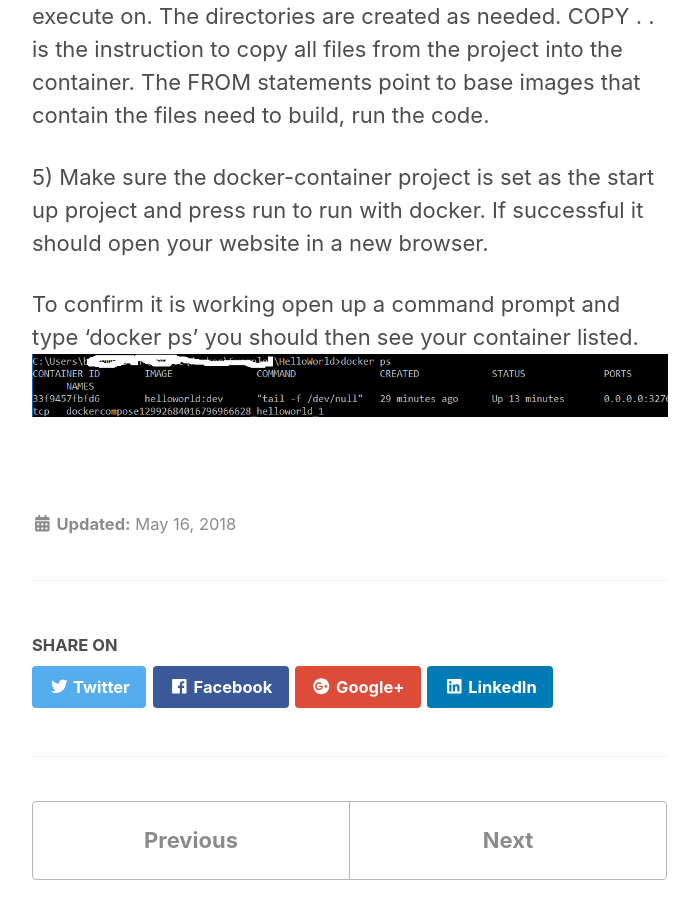
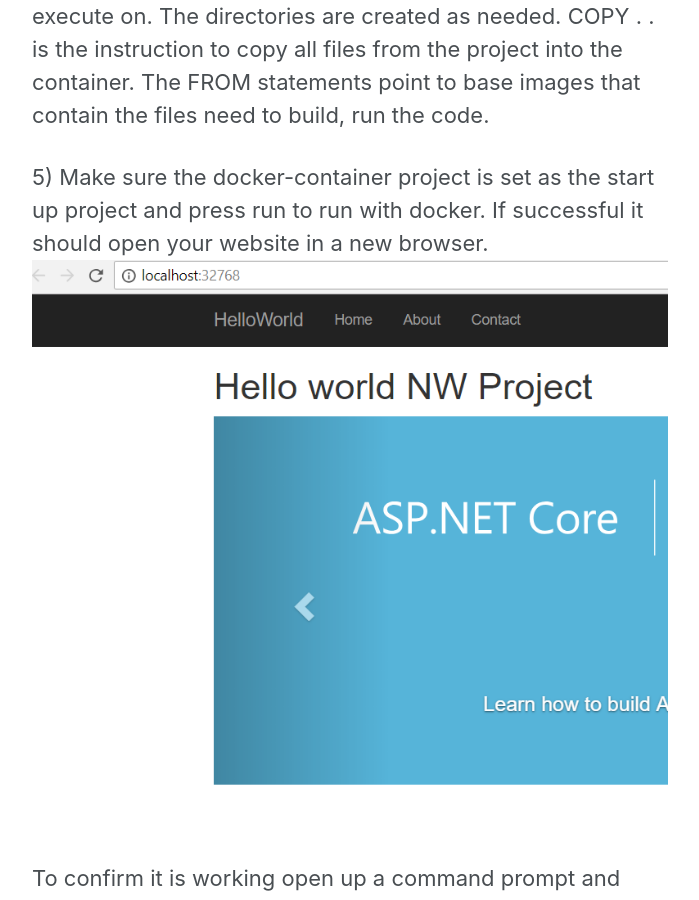
Before and after one commit to BenchProjects/PWS-Blog, a Jekyll site: the page built from _posts/2018-16-05-CreatingHelloWorldDockerApp.md, in a window 1280 px wide and 900 px high, scrolled down 3739 px. Shown: the whole window, without its empty margins (290-989 px from the left). Built offline with Jekyll 4.4.1, drawn with Linux system fonts in a browser that asks for light colours; nearby versions of some CDN libraries.

Commit message:
Adding running site image

```diff
--- a/_posts/2018-16-05-CreatingHelloWorldDockerApp.md
+++ b/_posts/2018-16-05-CreatingHelloWorldDockerApp.md
@@ -33,6 +33,7 @@ Each time the WORKDIR command is used it set the working directory in the contai
 
 
 5) Make sure the docker-container project is set as the start up project and press run to run with docker. If successful it should open your website in a new browser.
+![Step5A]({{ site.baseurl }}/img/HW.RunningSite.png)<br/><br/>
 
 To confirm it is working open up a command prompt and type 'docker ps' you should then see your container listed.
-![Step5]({{ site.baseurl }}/img/HW.CheckContainer.png)<br/><br/>
+![Step5B]({{ site.baseurl }}/img/HW.CheckContainer.png)<br/><br/>
```
Also changed, not shown: img/HW.RunningSite.png (added).
